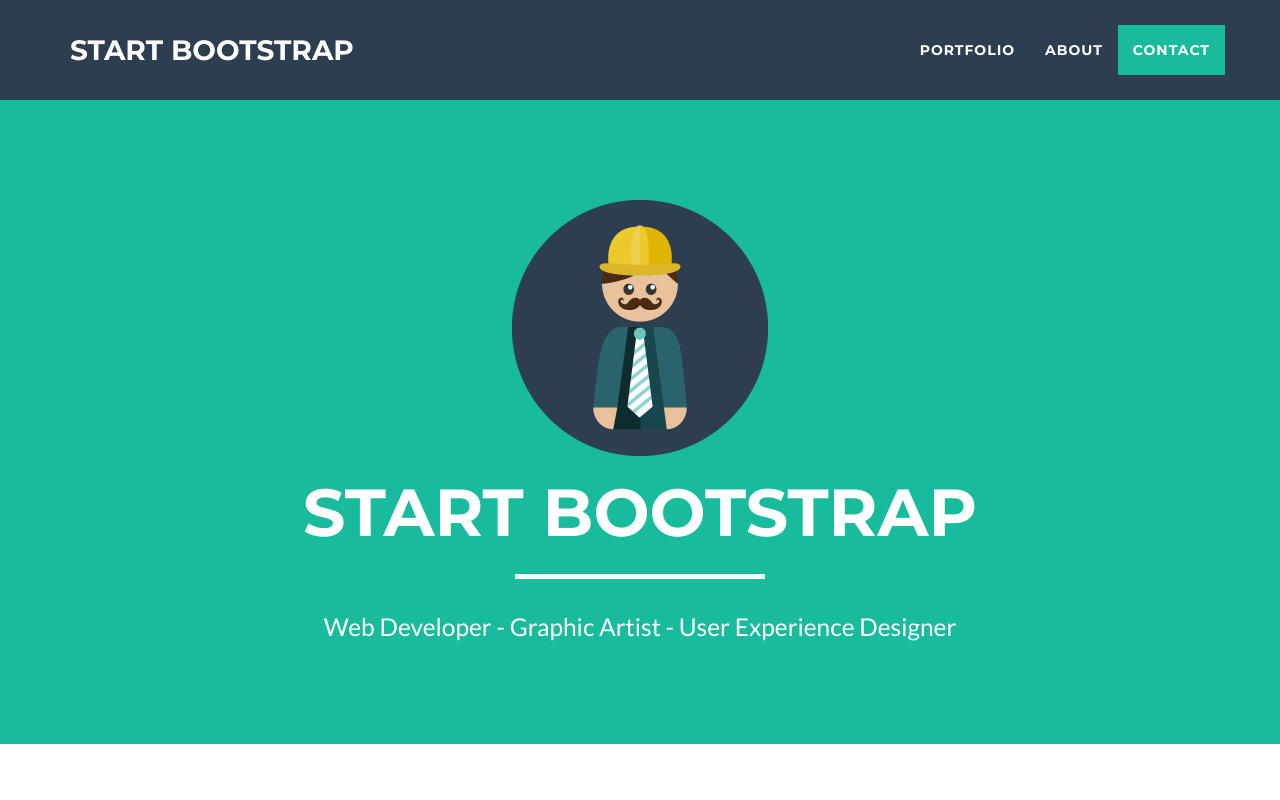
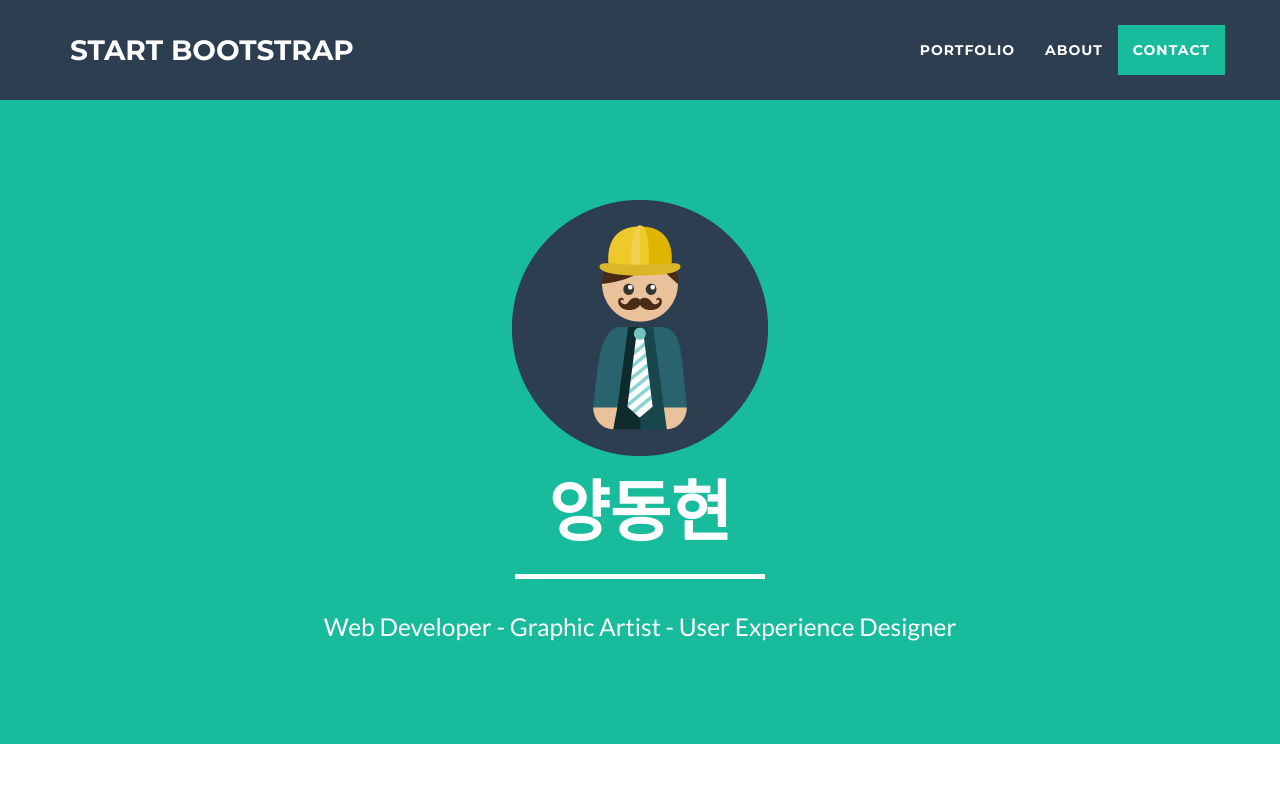
Before and after one commit to YangDongHyeon05/-.github.io, a website: page index.html in a window 1280 px wide. Shown: the top 800 px of the page. Drawn offline with nearby package versions, Linux system fonts and the light colour scheme.

Commit message:
Update index.html

```diff
--- a/index.html
+++ b/index.html
@@ -74,7 +74,7 @@
                 <div class="col-lg-12">
                     <img class="img-responsive" src="img/profile.png" alt="">
                     <div class="intro-text">
-                        <h1 class="name">Start Bootstrap</h1>
+                        <h1 class="name">양동현</h1>
                         <hr class="star-light">
                         <span class="skills">Web Developer - Graphic Artist - User Experience Designer</span>
                     </div>
```
